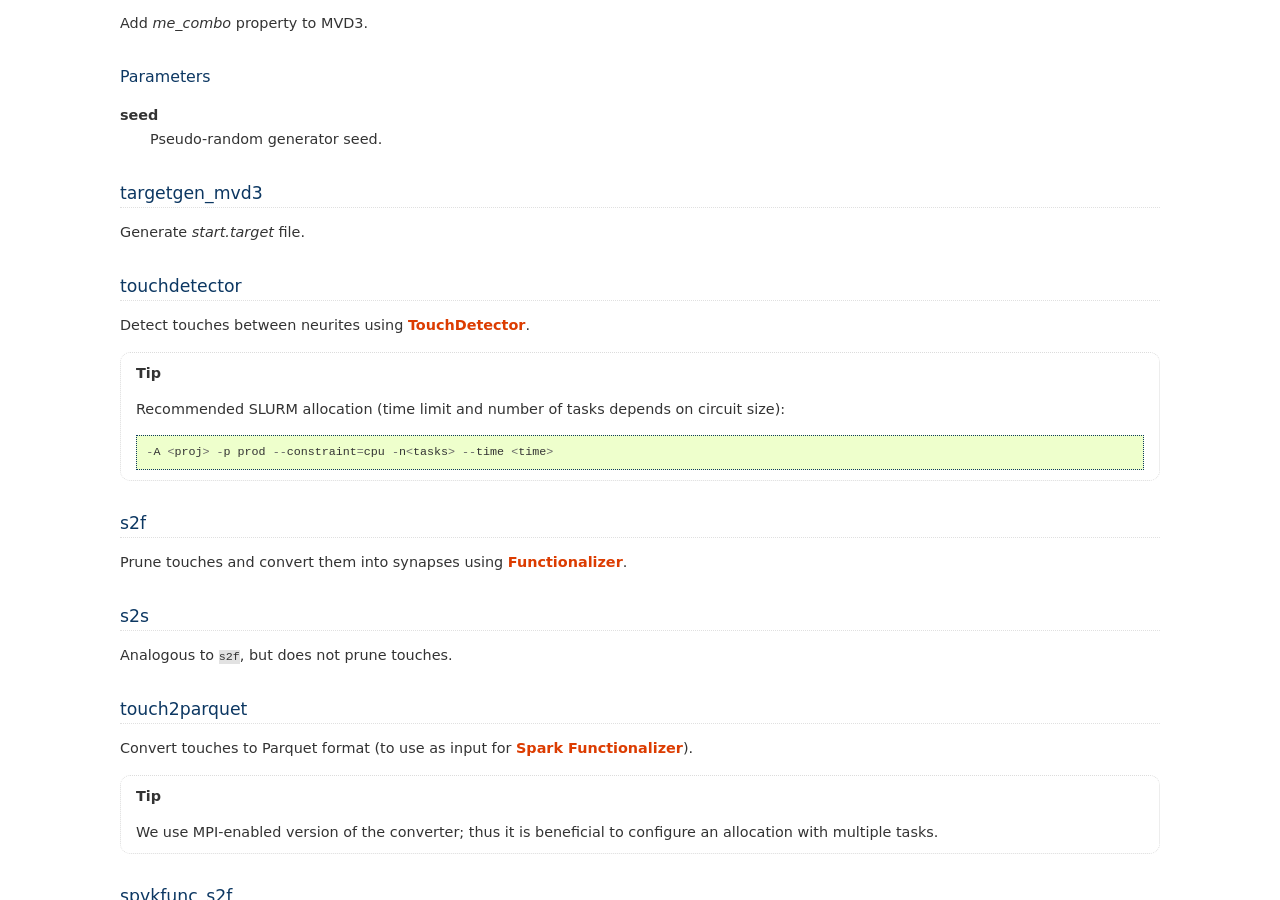
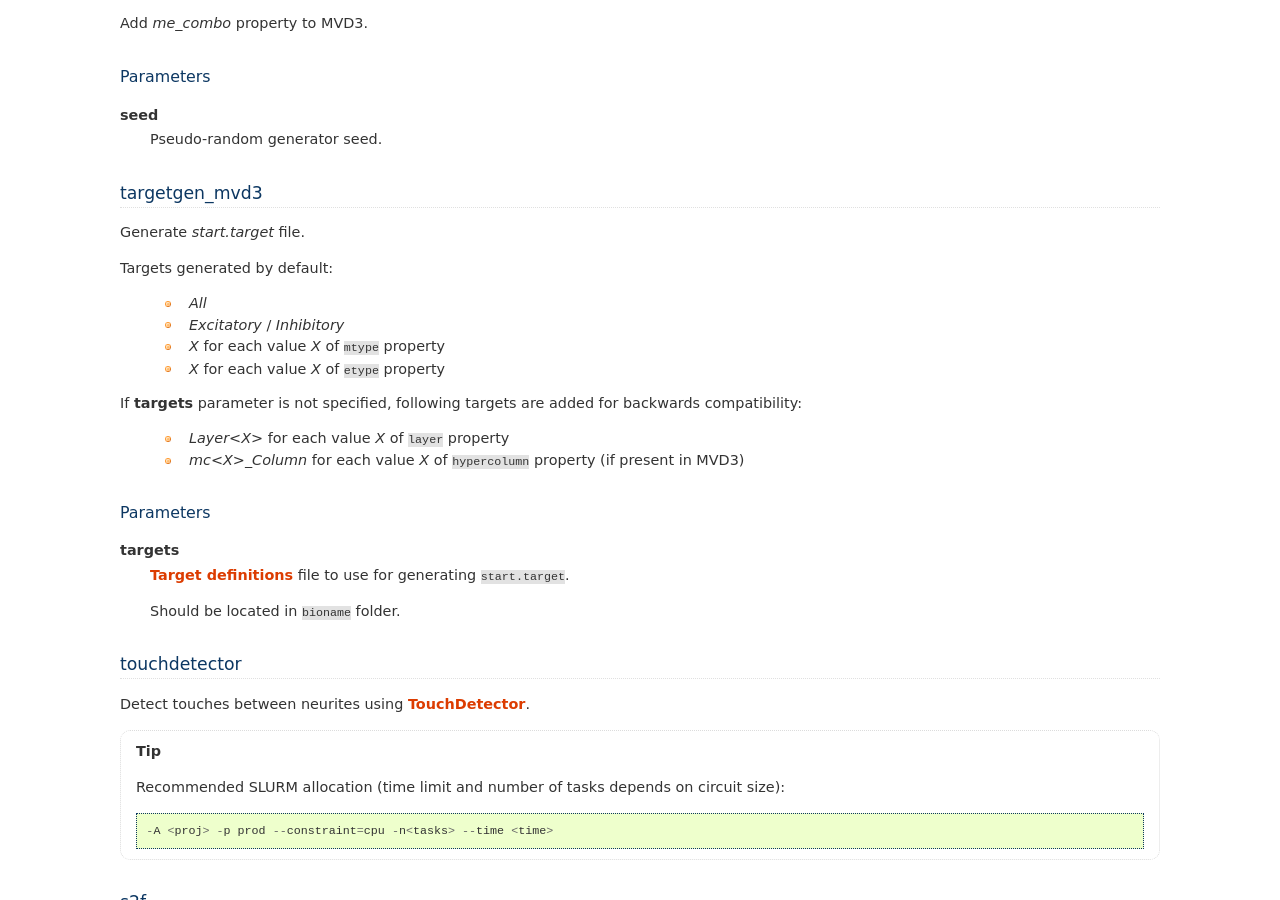
Before and after one commit to BlueBrain/circuit-build, a Sphinx documentation site: the page built from doc/source/phases.rst, in a window 1280 px wide and 900 px high, scrolled down 1778 px. Built offline with Sphinx 7.4.7, drawn with Linux system fonts in a browser that asks for light colours; some of the changed text lies outside the part shown.

Commit message:
Introduced target definition YAML files
 * see also:
   https://bbpcode.epfl.ch/code/#/c/42200/

Change-Id: I50333198c4026c32e7bf7405d0f95ec814a37546

```diff
--- a/doc/source/conf.py
+++ b/doc/source/conf.py
@@ -51,9 +51,9 @@ copyright = u'2018, NSE team'
 # built documents.
 #
 # The short X.Y version.
-version = '1.3'
+version = '1.4'
 # The full version, including alpha/beta/rc tags.
-release = '1.3'
+release = '1.4'
 
 # The language for content autogenerated by Sphinx. Refer to documentation
 # for a list of supported languages.
--- a/doc/source/phases.rst
+++ b/doc/source/phases.rst
@@ -103,10 +103,32 @@ Parameters
     Pseudo-random generator seed.
 
 
+.. _ref-phase-targetgen-mvd3:
+
 targetgen_mvd3
 --------------
 
 Generate *start.target* file.
+
+Targets generated by default:
+
+ * `All`
+ * `Excitatory` / `Inhibitory`
+ * `X` for each value `X` of ``mtype`` property
+ * `X` for each value `X` of ``etype`` property
+
+If **targets** parameter is not specified, following targets are added for backwards compatibility:
+
+ * `Layer<X>` for each value `X` of ``layer`` property
+ * `mc<X>_Column` for each value `X` of ``hypercolumn`` property (if present in MVD3)
+
+Parameters
+~~~~~~~~~~
+
+**targets**
+    :ref:`Target definitions <ref-bioname-targets>` file to use for generating ``start.target``.
+
+    Should be located in ``bioname`` folder.
 
 
 .. _ref-phase-touchdetector:
```
Also changed, not shown: doc/source/bioname.rst (+21 -1 lines), 3 other files.
